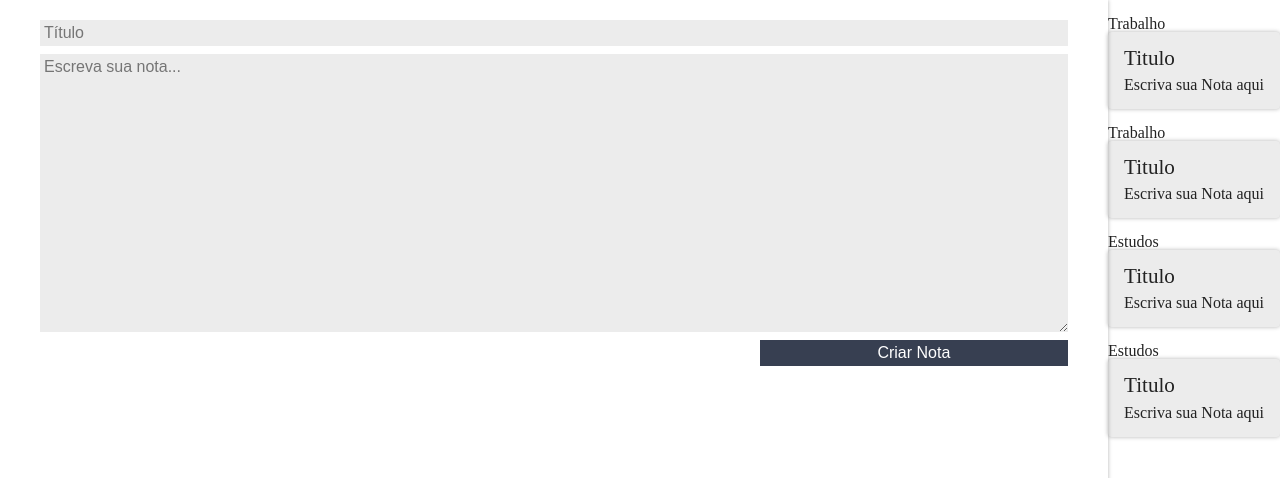
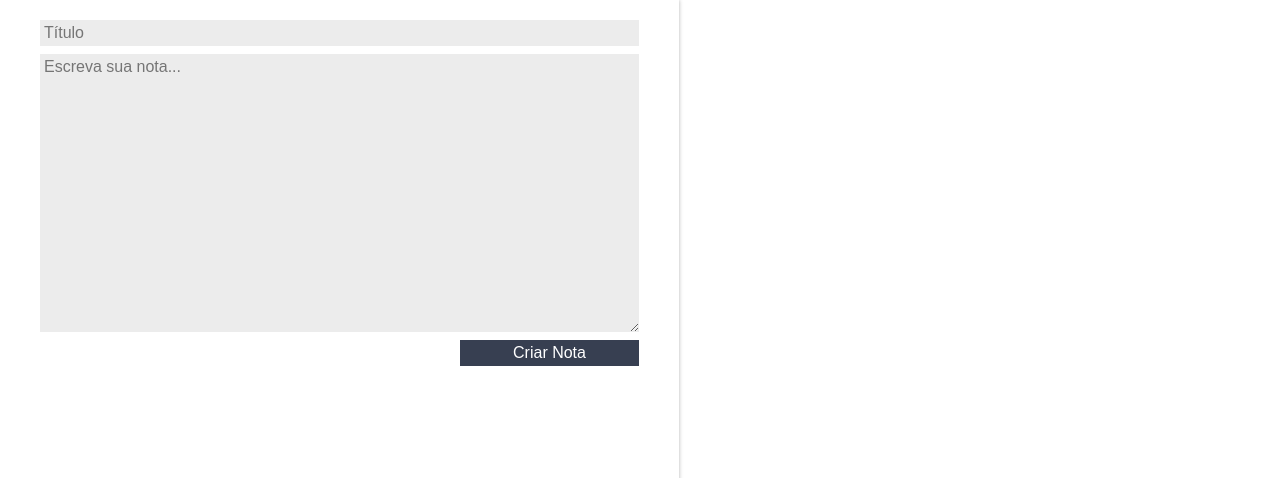
Before and after one commit to LuisRuiz54/React-Projeto-BlocDeNotas, a React (Create React App) app in the folder ceep/: page / in a window 1280 px wide. Shown: the top 478 px of the page. Built offline with nearby package versions, Linux system fonts and the light colour scheme.

Commit message:
Adicionando Eventos y actualizacion de status

```diff
--- a/ceep/src/App.js
+++ b/ceep/src/App.js
@@ -2,14 +2,32 @@ import React, { Component } from "react";
 import ListaDeNotas from "./components/ListaDeNotas";
 import FormularioCadastro from "./components/FormularioCadastro";
 import "./assets/App.css";
-import "./assets/index.css";
+import './assets/index.css';
 
 class App extends Component {
+
+  constructor(){
+    super();
+
+    this.state = {
+      notas:[]
+    }
+  }
+
+  criarNota(titulo, texto){
+    const novaNota = {titulo, texto};
+    const novoArrayNotas = [...this.state.notas,novaNota]
+    const novoEstado = {
+      notas:novoArrayNotas
+    }
+    this.setState(novoEstado)
+  }
+
   render() {
     return (
       <section className="conteudo">
-        <FormularioCadastro />
-        <ListaDeNotas />
+        <FormularioCadastro criarNota={this.criarNota.bind(this)}/>
+        <ListaDeNotas notas={this.state.notas}/>
       </section>
     );
   }
--- a/ceep/src/components/CardNota/CardNota.jsx
+++ b/ceep/src/components/CardNota/CardNota.jsx
@@ -1,16 +1,15 @@
-import React, { Component } from 'react';
-import './style.css';
+import React, { Component } from "react";
+import "./estilo.css";
 
 class CardNota extends Component {
   render() {
     return (
       <section className="card-nota">
         <header className="card-nota_cabecalho">
-               <h3 className="card-nota_titulo">Titulo</h3>
+          <h3 className="card-nota_titulo">{this.props.titulo}</h3>
         </header>
-             <p className="card-nota_texto ">Escriva sua Nota aqui</p>
+        <p className="card-nota_texto">{this.props.texto}</p>
       </section>
-
     );
   }
 }
--- /dev/null
+++ b/ceep/src/components/CardNota/estilo.css
@@ -0,0 +1,27 @@
+.card-nota {
+  display: flex;
+  flex-direction: column;
+  align-items: flex-start;
+  justify-content: space-between;
+  background-color: var(--fundo-detalhes);
+  border-radius: 4px;
+  flex-wrap: wrap;
+  box-shadow: 0 0 4px rgba(0, 0, 0, 0.3);
+  padding: 16px;
+}
+.card-nota_cabecalho {
+  font-size: 1.1em;
+  display: flex;
+  justify-content: space-between;
+  align-items: center;
+}
+
+.card-nota_texto {
+  margin-top: 8px;
+  font-size: 1em;
+}
+
+.card-nota_titulo {
+  font-size: 1.2em;
+  margin-right: 12px;
+}
--- a/ceep/src/components/CardNota/style.css
+++ /dev/null
@@ -1,27 +0,0 @@
-.card-nota {
-    display: flex;
-    flex-direction: column;
-    align-items: flex-start;
-    justify-content: space-between;
-    background-color: var(--fundo-detalhes);
-    border-radius: 4px;
-    flex-wrap: wrap;
-    box-shadow: 0 0 4px rgba(0, 0, 0, 0.3);
-    padding: 16px;
-  }
-  .card-nota_cabecalho {
-    font-size: 1.1em;
-    display: flex;
-    justify-content: space-between;
-    align-items: center;
-  }
-
-  .card-nota_texto {
-    margin-top: 8px;
-    font-size: 1em;
-  }
-
-  .card-nota_titulo {
-    font-size: 1.2em;
-    margin-right: 12px;
-  }
--- a/ceep/src/components/FormularioCadastro/FormularioCadastro.jsx
+++ b/ceep/src/components/FormularioCadastro/FormularioCadastro.jsx
@@ -1,19 +1,47 @@
 import React, { Component } from "react";
-import './style.css';
+import "./estilo.css";
 
 class FormularioCadastro extends Component {
+
+  constructor(props){
+    super(props);
+    this.titulo ="";
+    this.texto ="";
+  }
+
+  _handleMudancaTitulo(evento){
+    evento.stopPropagation();
+    this.titulo = evento.target.value;
+  }
+
+  _handleMudancaTexto(evento){
+    evento.stopPropagation();
+    this.texto = evento.target.value;
+  }
+
+  _criarNota(evento){
+    evento.preventDefault();
+    evento.stopPropagation();
+    this.props.criarNota(this.titulo, this.texto);
+
+  }
+
   render() {
     return (
-      <form className="form-cadastro ">
+      <form className="form-cadastro"
+        onSubmit={this._criarNota.bind(this)}
+      >
         <input
           type="text"
           placeholder="Título"
           className="form-cadastro_input"
+          onChange={this._handleMudancaTitulo.bind(this)}
         />
         <textarea
           rows={15}
           placeholder="Escreva sua nota..."
-          className="form-cadastro_input "
+          className="form-cadastro_input"
+          onChange={this._handleMudancaTexto.bind(this)}
         />
         <button className="form-cadastro_input form-cadastro_submit">
           Criar Nota
--- a/ceep/src/components/ListaDeNotas/ListaDeNotas.jsx
+++ b/ceep/src/components/ListaDeNotas/ListaDeNotas.jsx
@@ -1,17 +1,16 @@
-import React, { Component } from 'react';
-import CardNota from '../CardNota';
-import './style.css';
+import React, { Component } from "react";
+import CardNota from "../CardNota";
+import "./estilo.css";
 
- class ListaDeNotas extends Component{
+class ListaDeNotas extends Component {
 
   render() {
-        return(
-            <ul>
-         {Array.of("Trabalho", "Trabalho", "Estudos", "Estudos").map((categoria, index) => {
-            return(
+    return (
+      <ul className="lista-notas">
+        {this.props.notas.map((nota, index) => {
+          return (
             <li className="lista-notas_item" key={index}>
-                    <div>{categoria}</div>
-                    <CardNota/>
+              <CardNota titulo={nota.titulo} texto={nota.texto}/>
             </li>
           );
         })}
--- /dev/null
+++ b/ceep/src/components/ListaDeNotas/estilo.css
@@ -0,0 +1,15 @@
+.lista-notas {
+  background-color: var(--fundo);
+  flex-grow: 3;
+  display: grid;
+  grid-template-columns: auto auto auto auto auto;
+  list-style-type: none;
+  padding-left: 24px;
+  padding-top: 24px;
+}
+.lista-notas_item {
+  margin: 12px;
+  max-width: 240px;
+  max-height: 400px;
+  display: inline;
+}
--- a/ceep/src/components/ListaDeNotas/style.css
+++ /dev/null
@@ -1,15 +0,0 @@
-.lista-notas {
-    background-color: var(--fundo);
-    flex-grow: 3;
-    display: grid;
-    grid-template-columns: auto auto auto auto auto;
-    list-style-type: none;
-    padding-left: 24px;
-    padding-top: 24px;
-  }
-  .lista-notas_item {
-    margin: 12px;
-    max-width: 240px;
-    max-height: 400px;
-    display: inline;
-  }
```
Also changed, not shown: ceep/src/components/FormularioCadastro/estilo.css (line endings or trailing spaces). Lines whose indentation alone changed are shown as unchanged.
